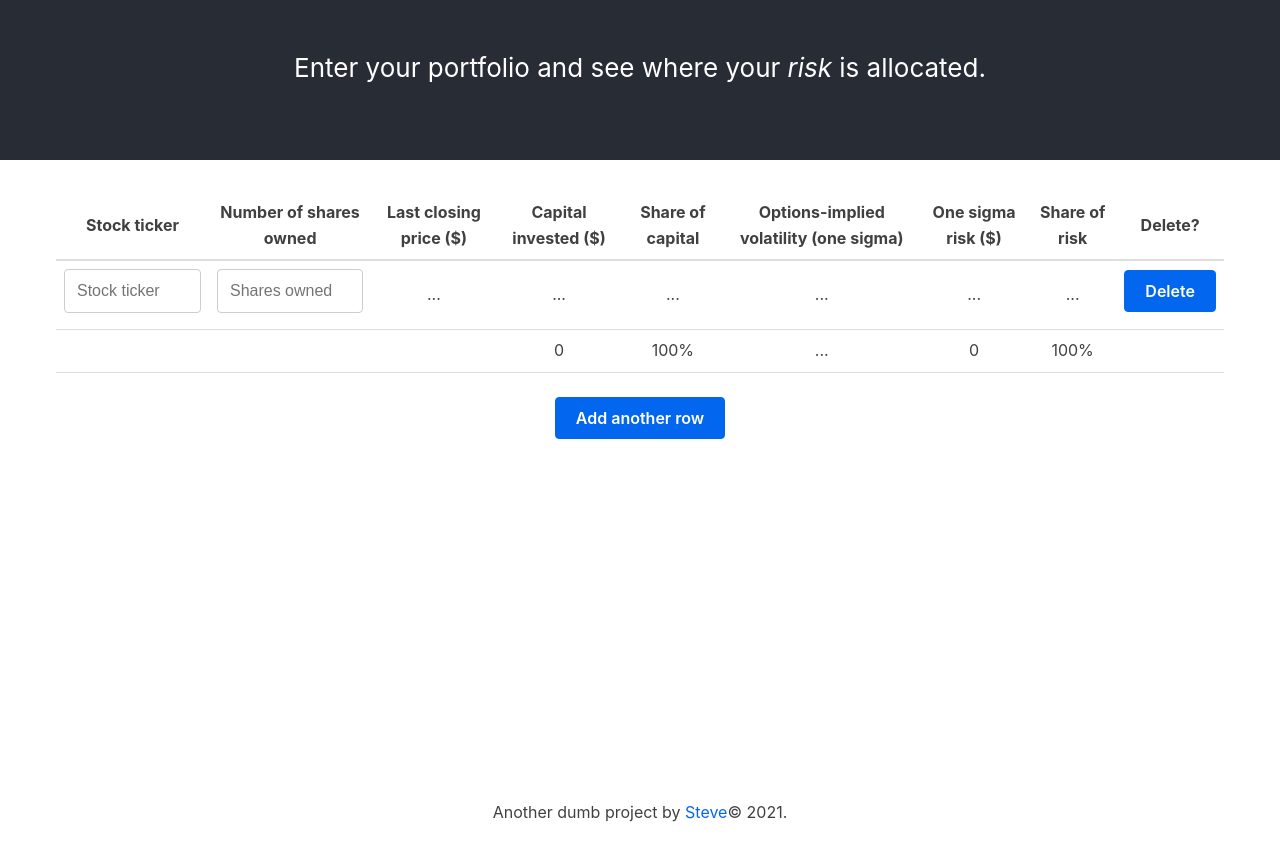
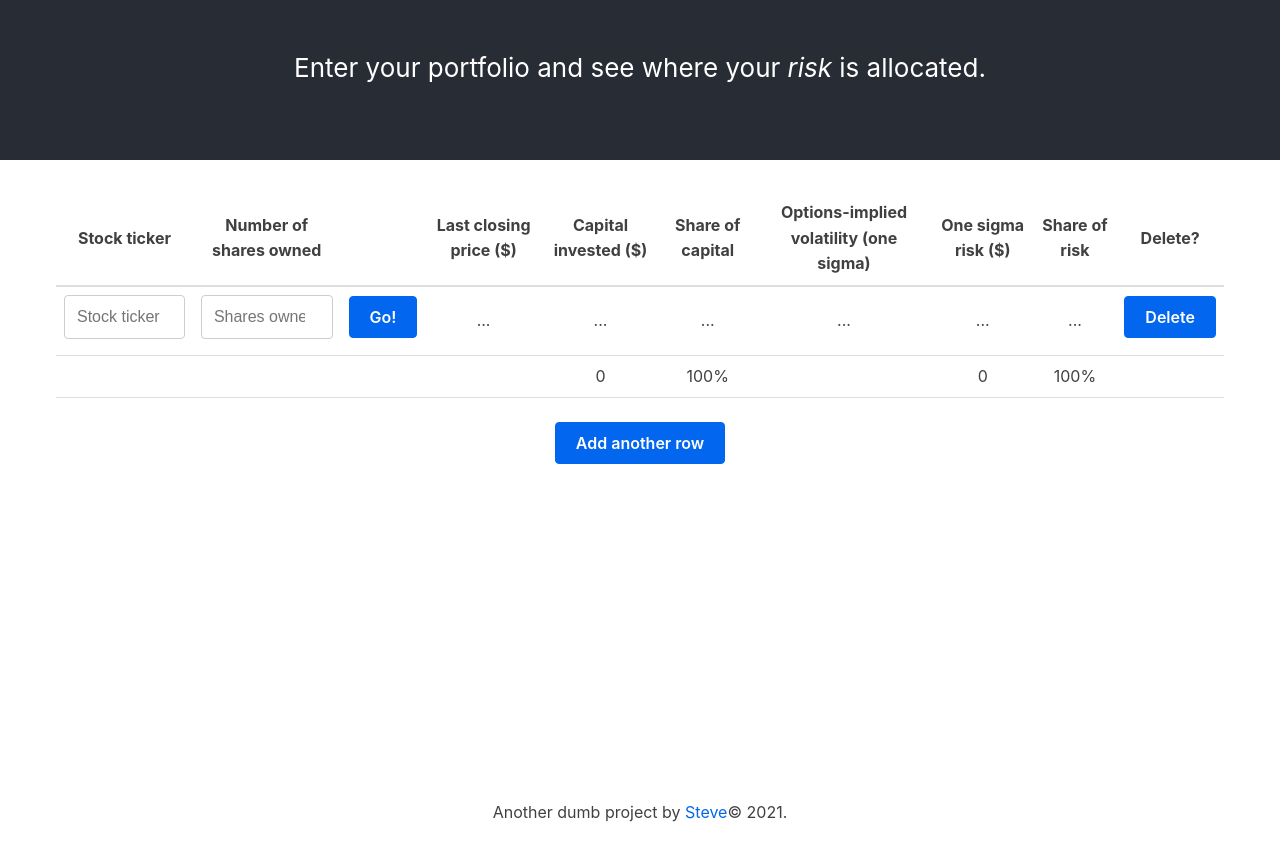
Before and after one commit to stevehind/risk-allocation, a React (Create React App) app: page / in a window 1280 px wide. Built offline with nearby package versions, Linux system fonts and the light colour scheme.

Commit message:
client working well now, need to add error handling.

```diff
--- a/src/components/InputTable.tsx
+++ b/src/components/InputTable.tsx
@@ -34,16 +34,16 @@ type State = {
 }
 
 type childState = {
-    index: number,
-    capital_invested: number,
-    delete: boolean,
-    last_price_dollars: number,
-    one_sigma_risk: number,
-    opt_imp_vol_180d_pct: number,
-    shares_owned: string,
-    submission: {ticker: string, shares_owned: string}
-    submitted: boolean,
-    ticker: string
+    index?: number,
+    capital_invested?: number,
+    delete?: boolean,
+    last_price_dollars?: number,
+    one_sigma_risk?: number,
+    opt_imp_vol_180d_pct?: number,
+    shares_owned?: string | number,
+    submission?: {ticker: string, shares_owned: string}
+    submitted?: boolean,
+    ticker?: string
 }
 
 type suppliedChildProps = {
@@ -99,11 +99,23 @@ class InputTable extends React.Component<Props, State> {
 
         this.setState({
             row_keys: new_row_keys,
-            submitted_holdings: new_holdings
+            submitted_holdings: new_holdings,
+        }, () => {
+            let stock_array: Array<singleStockInfo> = this.state.submitted_holdings.map(indexed_holding => indexed_holding.holding)
+            let capital_total = cap_risk_calcs.capitalTotal(stock_array)
+            let risk_total = cap_risk_calcs.riskTotal(stock_array)
+
+            this.setState({
+                capital_total: capital_total,
+                risk_total: risk_total
+            })
         })
     }
 
     collectChildState = (child_state: childState) => {
+        console.log("Collect child state started!")
+        console.log("Child state is: %o", child_state)
+
         let stock_info: singleStockInfo = {
             ticker: child_state.ticker,
             last_price_dollars: child_state.last_price_dollars,
@@ -115,33 +127,45 @@ class InputTable extends React.Component<Props, State> {
             portfolio: false
         }
 
-        let submitted_holdings = this.state.submitted_holdings
-        let new_holding: indexedHolding = {
+        let existing_submitted_holdings = this.state.submitted_holdings
+
+        let new_or_updated_holding: indexedHolding = {
             component_index: child_state.index,
             holding: stock_info
         }
         let to_add: boolean = false
 
-        submitted_holdings.map(holding => {
-            if (holding.component_index === child_state.index) {
+        console.log("new_or_updated holding is: %o", new_or_updated_holding)
+
+        existing_submitted_holdings.map((indexed_holding: indexedHolding) => {
+            if (indexed_holding.component_index === child_state.index) {
                 to_add = true
-                return holding = new_holding
+                indexed_holding.holding = new_or_updated_holding.holding
             }
         })
 
         if (!to_add) {
-            submitted_holdings.push(new_holding)
+            console.log("adding a new holding")
+            existing_submitted_holdings.push(new_or_updated_holding)
         }
 
-        let enriched_holdings = this.addPortfolioData(submitted_holdings)
+        this.setState({
+            submitted_holdings: existing_submitted_holdings
+        }, () => {
+            let stock_array: Array<singleStockInfo> = this.state.submitted_holdings.map(indexed_holding => indexed_holding.holding)
+            let total_capital: number = cap_risk_calcs.capitalTotal(stock_array)
+            let total_risk: number = cap_risk_calcs.riskTotal(stock_array)
 
-        this.setState({
-            submitted_holdings: enriched_holdings
-        }, () => {
-            this.sumCapital(this.state.submitted_holdings)
-            this.sumRisk(this.state.submitted_holdings)
+            this.state.submitted_holdings.map(indexed_holding => {
+                indexed_holding.holding.capital_share = indexed_holding.holding.capital_invested / total_capital
+                indexed_holding.holding.risk_share = indexed_holding.holding.one_sigma_risk / total_risk
+            })
+
+            this.setState({
+                risk_total: total_risk,
+                capital_total: total_capital
+            })
         })
-
     }
 
     addPortfolioData = (holdings: Array<indexedHolding>): Array<indexedHolding> => {
@@ -157,7 +181,8 @@ class InputTable extends React.Component<Props, State> {
     }
 
     getStateForChild = (index, holdings: Array<indexedHolding>): indexedHolding => {
-        return holdings.filter(holding => holding.component_index === index)[0]
+        let state_for_this_child = holdings.filter(holding => holding.component_index === index)[0]
+        return state_for_this_child
     }
 
     sumCapital = (holdings: Array<indexedHolding>): void => {
@@ -182,6 +207,7 @@ class InputTable extends React.Component<Props, State> {
                         <tr>
                             <th>Stock ticker</th>
                             <th>Number of shares owned</th>
+                            <th></th>
                             <th>Last closing price ($)</th>
                             <th>Capital invested ($)</th>
                             <th>Share of capital</th>
@@ -196,6 +222,7 @@ class InputTable extends React.Component<Props, State> {
                             this.state.row_keys.map(
                                 (row_key: number) => {
                                     return <InputTableRow
+                                        key={row_key}
                                         index={row_key}
                                         stateFromParent={this.getStateForChild(row_key, this.state.submitted_holdings)}
                                         onChange={this.collectChildState}
@@ -210,15 +237,14 @@ class InputTable extends React.Component<Props, State> {
                             <td></td>
                             <td></td>
                             <td></td>
+                            <td></td>
                             <td>
                                 { Math.round(this.state.capital_total).toLocaleString() }
                             </td>
                             <td>
                                 100%
                             </td>
-                            <td>
-                                ...
-                            </td>
+                            <td></td>
                             <td>
                             { Math.round(this.state.risk_total).toLocaleString() }
                             </td>
--- a/src/components/InputTableRow.tsx
+++ b/src/components/InputTableRow.tsx
@@ -22,6 +22,7 @@ type State = {
 }
 
 type Props = {
+    key: number,
     index: number,
     onDelete: any,
     onChange: any,
@@ -54,6 +55,8 @@ class InputTableRow extends React.Component<Props, State> {
                 capital_share: props.stateFromParent.holding.capital_share,
                 risk_share: props.stateFromParent.holding.risk_share
             }
+        } else {
+            return {}
         }
     }
 
@@ -62,6 +65,7 @@ class InputTableRow extends React.Component<Props, State> {
         const name = event.currentTarget.name;
 
         this.setState({
+
             [name]: value
         } as any, () => {
             let submission = {
@@ -71,7 +75,11 @@ class InputTableRow extends React.Component<Props, State> {
 
             this.setState({
                 submission: submission
-            } as any, () => {
+            })
+        })
+    }
+
+    handleGetData = (event: React.SyntheticEvent) => {
         if (this.state.submission.ticker && this.state.submission.shares_owned) {
 
             this.setState({
@@ -84,7 +92,7 @@ class InputTableRow extends React.Component<Props, State> {
                         capital_invested: data.capital_invested,
                         last_price_dollars: data.last_price_dollars,
                         opt_imp_vol_180d_pct: data.opt_imp_vol_180d_pct,
-                                one_sigma_risk: data.one_sigma_risk
+                        one_sigma_risk: data.one_sigma_risk,
                     }, () => {
                         if (this.props.onChange) {
                             this.props.onChange(this.state)
@@ -94,8 +102,6 @@ class InputTableRow extends React.Component<Props, State> {
                 .catch(err => console.log(err))
             })
         }
-            })
-        })
     }
 
     handleDelete = (event: React.SyntheticEvent) => {
@@ -133,6 +139,13 @@ class InputTableRow extends React.Component<Props, State> {
                         onChange={this.handleChange}
                     />
                 </td>
+                <td>
+                    <button
+                        onClick={this.handleGetData}
+                    >
+                        Go!
+                    </button>
+                </td>
                 <td>{ this.state.last_price_dollars ? this.state.last_price_dollars : "..." }</td>
                 <td>{ this.state.capital_invested ? Math.round(this.state.capital_invested).toLocaleString() : "..." }</td>
                 <td>{ this.state.capital_share ? parseFloat(this.state.capital_share * 100.0).toFixed(0)+"%" : "..." }</td>
--- a/src/utils/capital_and_risk_calcs.ts
+++ b/src/utils/capital_and_risk_calcs.ts
@@ -41,11 +41,9 @@ function capitalInvested(stock_info: singleStockInfo): number {
 }
 
 function capitalTotal(portfolio: Array<singleStockInfo>): number {
-    let capital_per_holding = portfolio.map(holding => {
-        return holding.capital_invested
-    })
+    let capital_per_holding: Array<number> = portfolio.map(holding => holding.capital_invested)
 
-    let capital_per_holding_less_NaNs = capital_per_holding.filter(value => {
+    let capital_per_holding_less_NaNs: Array<number> = capital_per_holding.filter(value => {
         if (isNaN(value)) {
             return 0
         } else {
```
Lines whose indentation alone changed are shown as unchanged.
